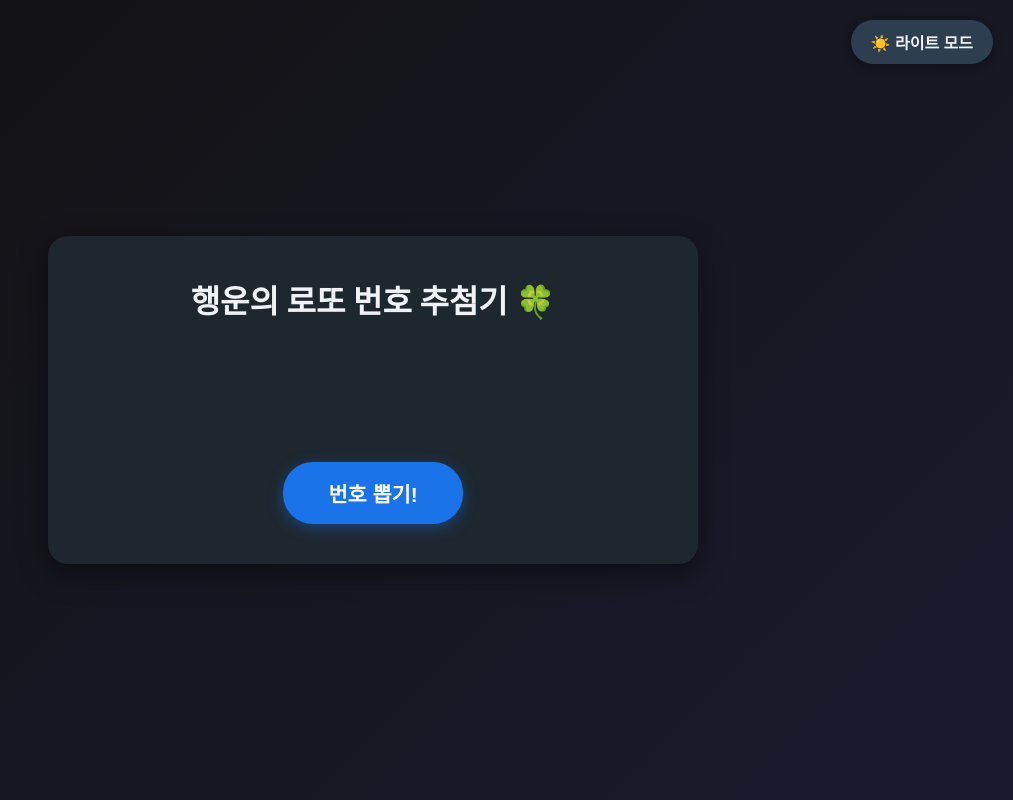
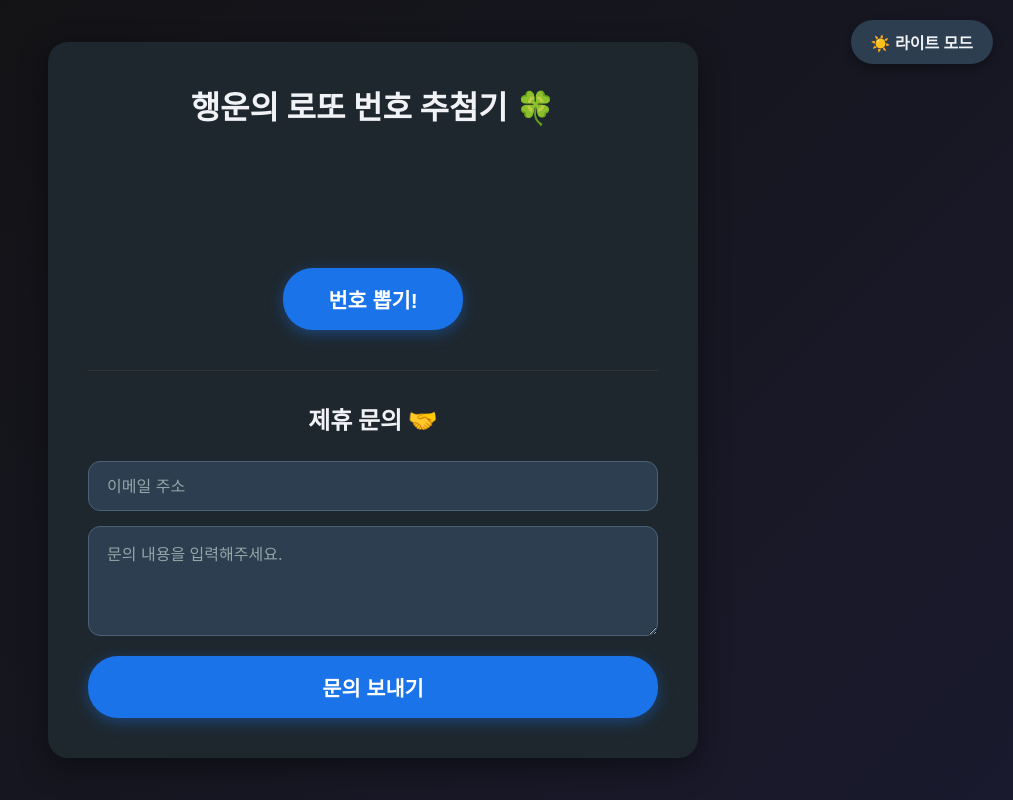
Before and after one commit to jeayo3913/project.1, a plain HTML site: page index.html in a window 1280 px wide. Both pictures are taken after a click on the button "🌙 다크 모드". Shown: the whole page, without its empty margins (267-1280 px from the left). Drawn offline with Linux system fonts and the light colour scheme; a web font is replaced by a local one.

Commit message:
feat: add formspree contact form for affiliate inquiries

```diff
--- a/index.html
+++ b/index.html
@@ -21,6 +21,13 @@
             </div>
         </div>
         <button id="draw-btn">번호 뽑기!</button>
+
+        <form action="https://formspree.io/f/mpqyvobp" method="POST" class="contact-form">
+            <h2>제휴 문의 🤝</h2>
+            <input type="email" name="email" placeholder="이메일 주소" required>
+            <textarea name="message" placeholder="문의 내용을 입력해주세요." rows="4" required></textarea>
+            <button type="submit">문의 보내기</button>
+        </form>
     </div>
     <script src="script.js"></script>
 </body>
--- a/style.css
+++ b/style.css
@@ -161,3 +161,70 @@ button:active {
         transform: scale(1);
     }
 }
+
+/* 제휴 문의 폼 스타일 */
+.contact-form {
+    margin-top: 40px;
+    padding-top: 30px;
+    border-top: 1px solid #eee;
+    display: flex;
+    flex-direction: column;
+    gap: 15px;
+    text-align: left;
+}
+
+body.dark-mode .contact-form {
+    border-top-color: #333;
+}
+
+.contact-form h2 {
+    margin: 0 0 10px 0;
+    font-size: 1.5rem;
+    color: #2c3e50;
+    text-align: center;
+}
+
+body.dark-mode .contact-form h2 {
+    color: #f1f2f6;
+}
+
+.contact-form input,
+.contact-form textarea {
+    width: 100%;
+    padding: 14px 18px;
+    border: 1px solid #ddd;
+    border-radius: 12px;
+    font-family: inherit;
+    font-size: 1rem;
+    transition: all 0.3s;
+    background-color: #fdfdfd;
+    color: #333;
+}
+
+.contact-form textarea {
+    resize: vertical;
+}
+
+body.dark-mode .contact-form input,
+body.dark-mode .contact-form textarea {
+    background-color: #2c3e50;
+    border-color: #4a6278;
+    color: #f1f2f6;
+}
+
+body.dark-mode .contact-form input::placeholder,
+body.dark-mode .contact-form textarea::placeholder {
+    color: #95a5a6;
+}
+
+.contact-form input:focus,
+.contact-form textarea:focus {
+    outline: none;
+    border-color: #1a73e8;
+    box-shadow: 0 0 0 3px rgba(26, 115, 232, 0.2);
+}
+
+.contact-form button {
+    width: 100%;
+    margin-top: 5px;
+}
```
